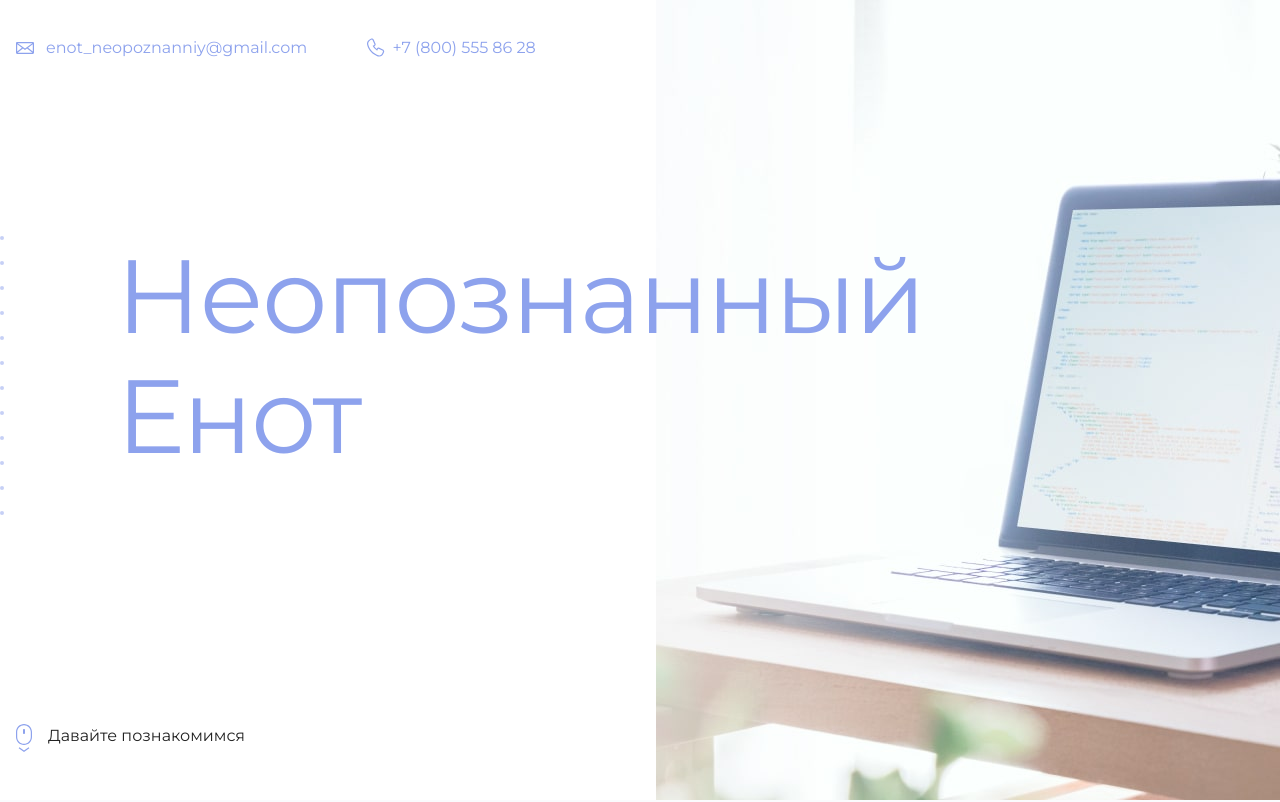
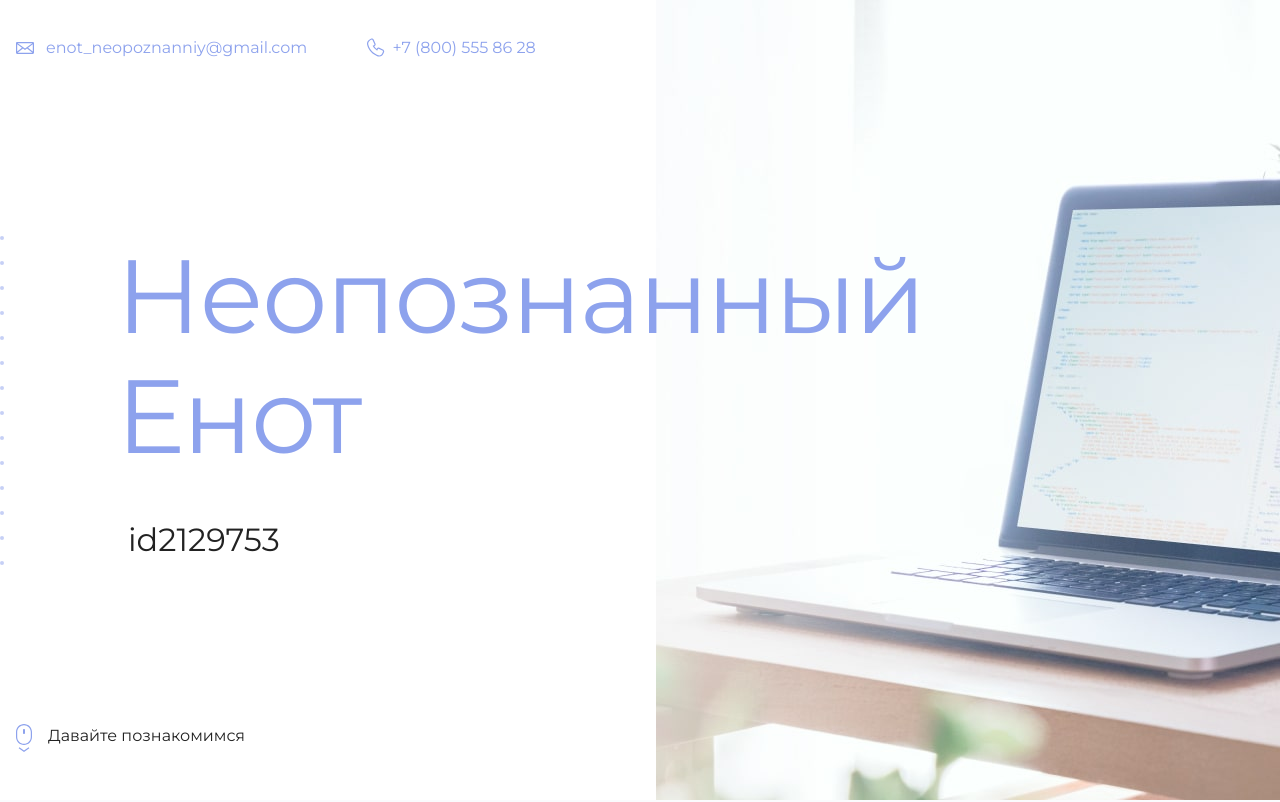
Before and after one commit to sailoralyona/htmlacademy, a plain HTML site: page index.html in a window 1280 px wide. Shown: the top 802 px of the page. Drawn offline with Linux system fonts and the light colour scheme.

Commit message:
update index

```diff
--- a/index.html
+++ b/index.html
@@ -19,7 +19,7 @@
       <section class="hero-image">
         <div class="container">
           <h1 class="heading">Неопознанный Енот</h1>
-          <p><!-- Тут ваш id на сайте Академии --></p>
+          <p>id2129753</p>
         </div>
       </section>
 
```
